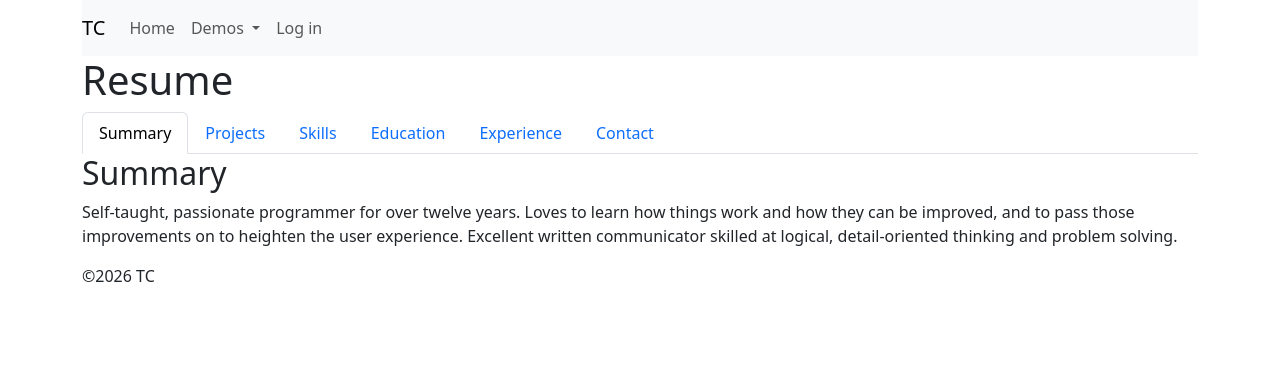
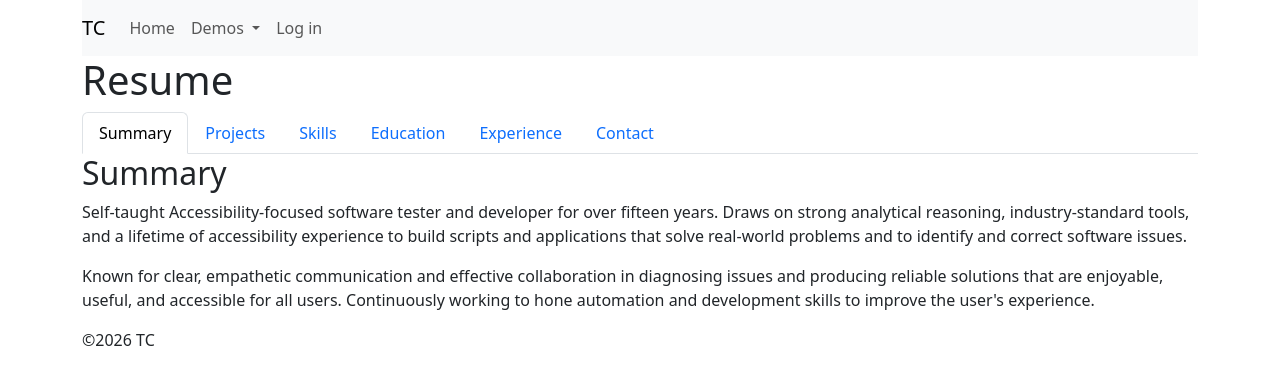
Before and after one commit to truthless-dev/Portfolio_Website, a Django app: page / in a window 1280 px wide. Shown: the top 385 px of the page. Run offline with Django 5.2, Linux system fonts and the light colour scheme.

Commit message:
Update resume summary

```diff
--- a/resume/templates/resume/summary.html
+++ b/resume/templates/resume/summary.html
@@ -1,2 +1,3 @@
 <h2>Summary</h2>
-<p>Self-taught, passionate programmer for over twelve years. Loves to learn how things work and how they can be improved, and to pass those improvements  on to heighten the user experience. Excellent written communicator skilled at logical, detail-oriented thinking and problem solving.</p>
+<p>Self-taught Accessibility-focused software tester and developer for over fifteen years. Draws on strong analytical reasoning, industry-standard tools, and a lifetime of accessibility experience to build scripts and applications that solve real-world problems and to identify and correct software issues.</p>
+<p>Known for clear, empathetic communication and effective collaboration in diagnosing issues and producing reliable solutions that are enjoyable, useful, and accessible for all users. Continuously working to hone automation and development skills to improve the user's experience.</p>
```
